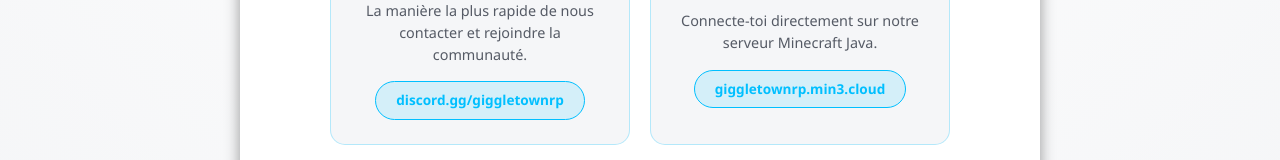
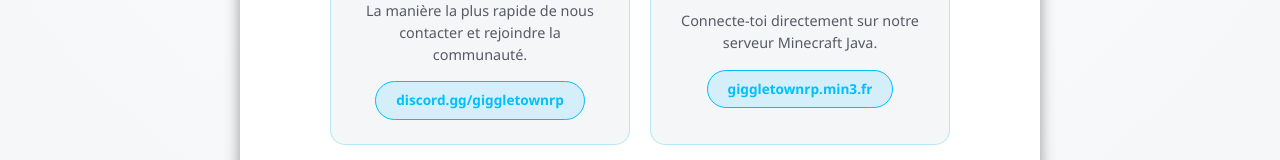
Before and after one commit to Surican23/Giggletownrp-V2, a React (Vite) app: page /contact in a window 1280 px wide. Shown: the part 439-599 px from the top of the page. Built offline with nearby package versions, Linux system fonts and the light colour scheme.

Commit message:
Update linkLabel for Minecraft server

```diff
--- a/src/pages/Contact.tsx
+++ b/src/pages/Contact.tsx
@@ -35,7 +35,7 @@
     title: "Serveur Minecraft",
     desc: "Connecte-toi directement sur notre serveur Minecraft Java.",
     link: null,
-    linkLabel: "giggletownrp.min3.cloud",
+    linkLabel: "giggletownrp.min3.fr",
   },
 ];
 
```
